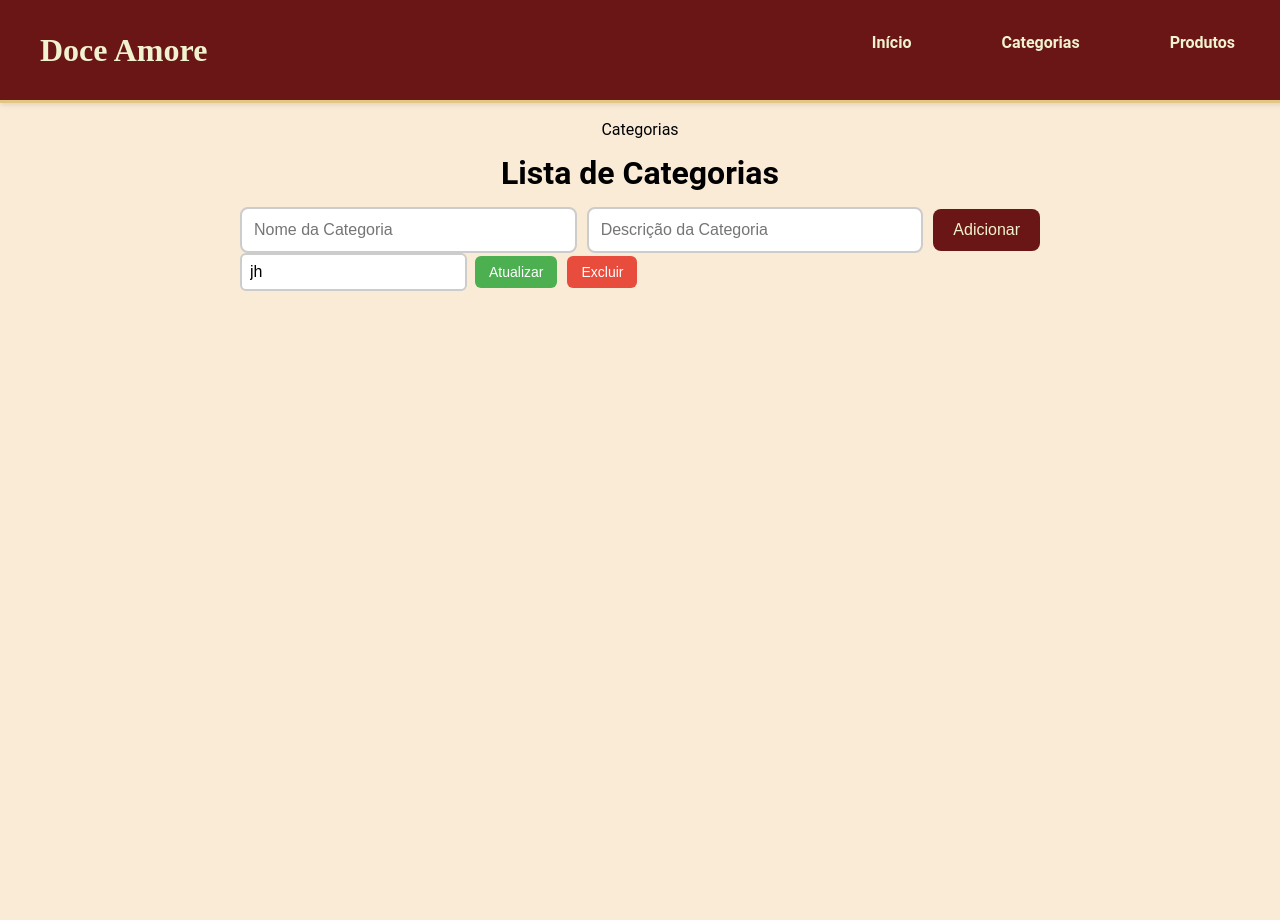
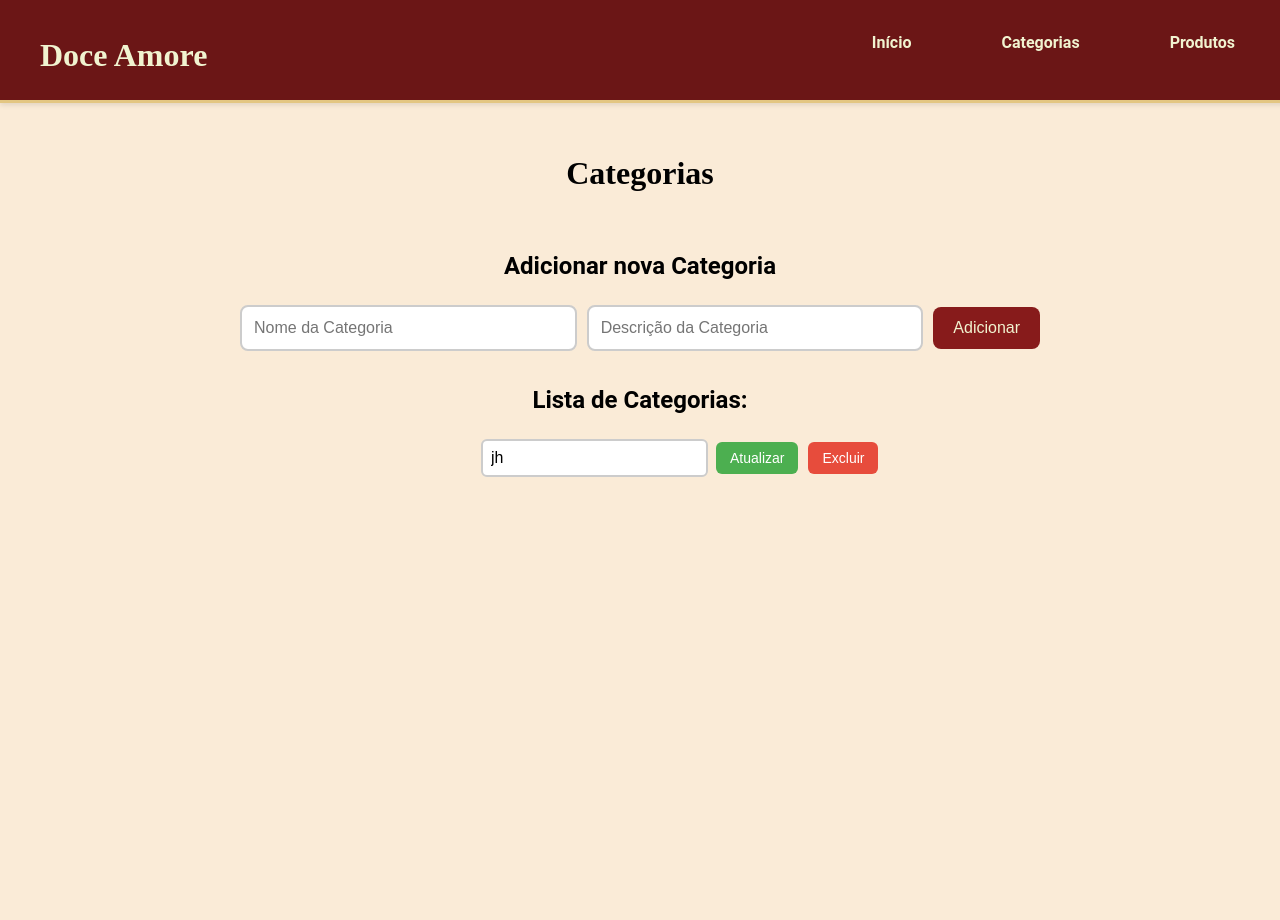
Before and after one commit to d4viladandara/Projeto-Crud, a Flask app: page /categorias in a window 1280 px wide. Run offline with Flask 3, Linux system fonts and the light colour scheme.

Commit message:
atualiação em Categorias

```diff
--- a/static/style.css
+++ b/static/style.css
@@ -87,7 +87,7 @@ header nav ul li a {
 }
 
 header nav ul li a:hover {
-    background: #f15252;
+    background: #ef6161;
     color: #fff;
 }
 /* ---------- TITULOS ---------- */
@@ -142,14 +142,14 @@ header nav ul li a:hover {
     padding: 12px 20px;
     border: none;
     border-radius: 8px;
-    background-color: #6b1616;
+    background-color: #871b1b;
     color: rgb(241, 243, 208);
     cursor: pointer;
     font-size: 16px;
 }
 
 .form-criar button:hover {
-    background-color: #555;
+    background-color: #ef6161;
 }
 
 /* ---------- LISTA ---------- */
@@ -211,4 +211,10 @@ ul li {
 
 h1, h2 {
     margin: 15px 0;
+    padding-top: 20px;
+    padding-bottom: 10px;
 }
+
+h1{
+    font-family: 'Times New Roman', Times, serif;
+}
--- a/templates/categorias.html
+++ b/templates/categorias.html
@@ -20,20 +20,22 @@
     </header>
 
 
-    {% block title %}Categorias{% endblock %}
+    {% block title %}<h1>Categorias</h1> {% endblock %}
 
     {% block content %}
-        <h1>Lista de Categorias</h1>
+        <h2> Adicionar nova Categoria</h2>
 
         <!-- Formulário para adicionar categoria -->
         <form action="/categorias/create" method="POST" class="form-criar">
-            <input type="text" name="name" placeholder="Nome da Categoria">
-            <input type="text" name="description" placeholder="Descrição da Categoria">
+            <input type="text" name="name" placeholder="Nome da Categoria" required>
+            <input type="text" name="description" placeholder="Descrição da Categoria" required>
             <button type="submit">Adicionar</button>
         </form>
 
 
         <!-- Lista de categorias existentes -->
+        <h2> Lista de Categorias:</h2>
+        <section class="botoes">
             <ul>
                 {% for categoria in categorias %}
                     <li>
@@ -50,6 +52,7 @@
                     </li>
                 {% endfor %}
             </ul>
+        </section>
     {% endblock %}
 
 </body>
```
Also changed, not shown: instance/app.db. Lines whose indentation alone changed are shown as unchanged.
